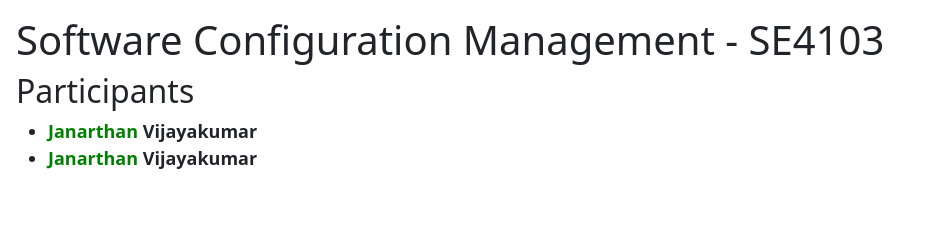
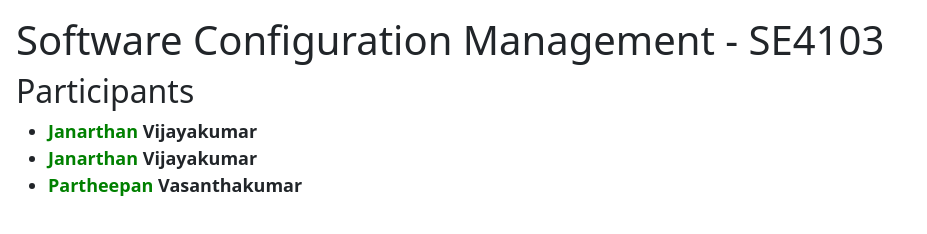
Before and after one commit to Soruba06/PracticalClass01, a plain HTML site: page index.html in a window 1280 px wide. Shown: the whole page, without its empty margins (0-927 px from the left). Drawn offline with nearby package versions, Linux system fonts and the light colour scheme.

Commit message:
Add name Parthee

```diff
--- a/index.html
+++ b/index.html
@@ -21,6 +21,7 @@
     <Ul>
         <li><span>Janarthan</span> Vijayakumar</li>
         <li><span>Janarthan</span> Vijayakumar</li>
+        <li><span>Partheepan</span> Vasanthakumar</li>
     </Ul>
     <script src="https://cdn.jsdelivr.net/npm/bootstrap@5.3.2/dist/js/bootstrap.bundle.min.js" integrity="sha384-C6RzsynM9kWDrMNeT87bh95OGNyZPhcTNXj1NW7RuBCsyN/o0jlpcV8Qyq46cDfL" crossorigin="anonymous"></script>
   </body>
```
